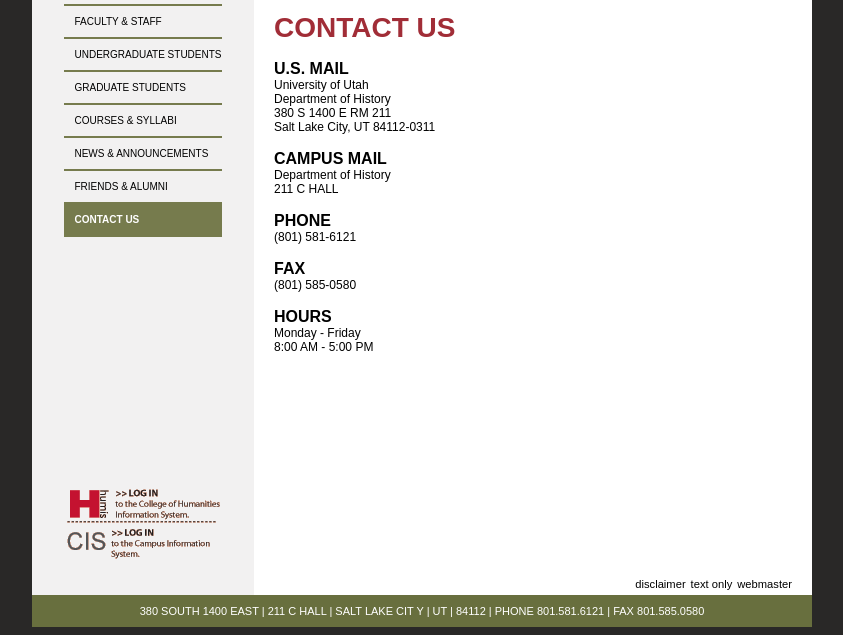
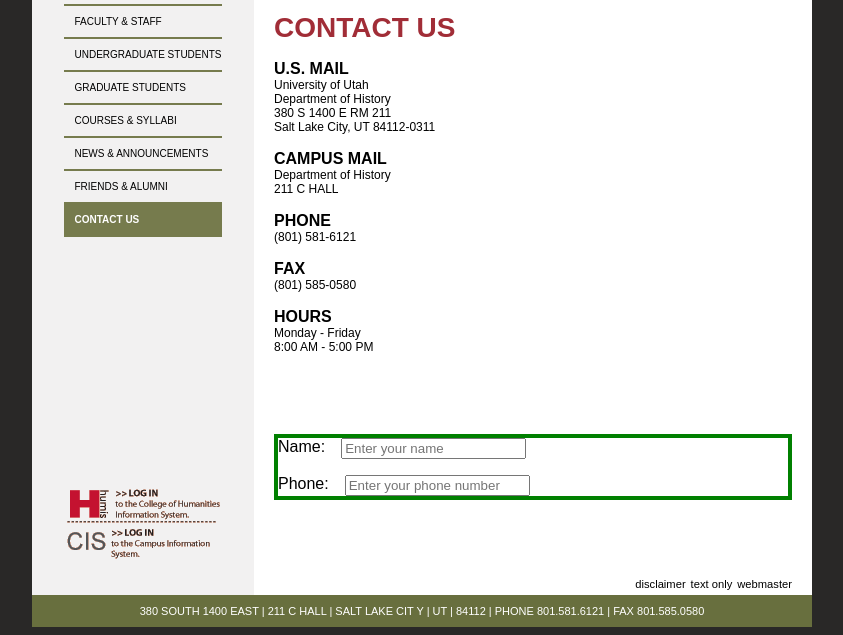
Before and after one commit to Dandanlion3/F26_2342_HUMIS_homepage, a plain HTML site: page contact-us.html in a window 1280 px wide. Shown: the part 212-847 px from the top of the page, without its empty margins (218-1061 px from the left). Drawn offline with Linux system fonts and the light colour scheme.

Commit message:
WIP: started laying out my contact form

```diff
--- a/contact-us.html
+++ b/contact-us.html
@@ -158,6 +158,17 @@
                         </p>
                     </div>
                 </section>
+
+                <section class="contact-form">
+                    <label>
+                        Name:
+                        <input type="text" name="name" placeholder="Enter your name"/>
+                    </label>
+                    <label>
+                        Phone:
+                        <input type="text" name="phone" placeholder="Enter your phone number"/>
+                    </label>
+                </section>
             </main>
 
             <nav class="secondary bottom-nav">
--- a/stylesheets/layouts.css
+++ b/stylesheets/layouts.css
@@ -89,3 +89,19 @@ section.horizontal-two-column-layout {
         }
     }
 }
+
+
+
+section.contact-form {
+    margin-top: 5rem;
+    border: 4px solid green;
+    display: flex;
+    flex-direction: column;
+    gap: 1rem;
+
+    label {
+        display: flex;
+        gap: 1rem;
+    }
+
+}
```
